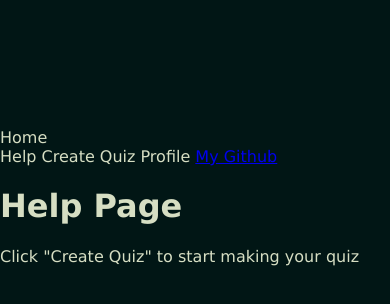
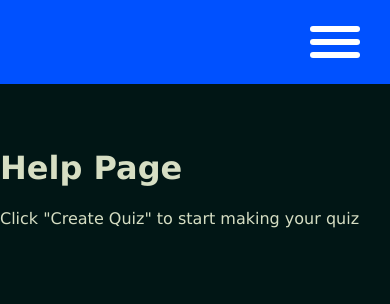
Before and after one commit to eddiewn/QuizApp, a plain HTML site: page Help/help.html in a window 390 px wide. Shown: the top 304 px of the page. Drawn offline with Linux system fonts and the light colour scheme.

Commit message:
The ugliest possible hamburger menu on the planet. But it works...

```diff
--- a/Header/header.css
+++ b/Header/header.css
@@ -1,8 +1,116 @@
+/* Mobile-only styles */
+@media (max-width: 767px) {
+
+
+header{
+    display: flex;
+    justify-content: flex-end;
+    width: 100%;
+    height: 10vh;
+    position: fixed;
+    top: 0;
+    background-color: rgb(0, 81, 255);
+}
+
+
+  /* #headerBackground {
+    display: flex;
+    width: 100%;
+    height: 60vh;
+    background-color: blue;
+
+  } */
+
+  #headerBackground{
+    display: flex;
+    width: 100%;
+    height: 60vh;
+    background-color: blue;
+    position: fixed;
+    top: -100%;
+    flex-direction: column;
+    justify-content: center;
+    align-items: center;
+}
+
+  #headerBackground.active{
+    top: 0;
+}
+
+  .navButtons {
+    flex-direction: column;
+    font-size: 3rem;
+    align-items: center;
+  }
+
+
+#hamborgor{
+    display: flex;
+    height: 100%;
+    flex-direction: column;
+    align-items: flex-end;
+    justify-content: center;
+    padding-right: 20px;
+    gap: 7px;
+    z-index: 1000000;
+}
+
+
+#hamborgor span:nth-child(1) {
+    width: 50px;
+    height: 6px;
+    background: white;
+    border-radius: 4px;
+    margin-left: 10px;
+    margin-right: 10px;
+}
+
+#hamborgor span:nth-child(2) {
+    width: 50px;
+    height: 6px;
+    background: white;
+    border-radius: 4px;
+    margin-left: 10px;
+    margin-right: 10px;
+}
+
+#hamborgor span:nth-child(3) {
+    width: 50px;
+    height: 6px;
+    background: white;
+    border-radius: 4px;
+    margin-left: 10px;
+    margin-right: 10px;
+}
+
+#hamborgor.active span:nth-child(1){
+    transform: translate(-50%, -50%) rotate(45deg);
+}
+
+#hamborgor.active span:nth-child(2){
+
+}
+
+#hamborgor.active span:nth-child(3){
+    transform: translate(-50%, 50%) rotate(-45deg);
+}
+
+
+
+.navButtons {
+    display: flex;
+    flex-direction: column;
+    align-items: center;
+    margin: auto;
+    font-size: 3rem;
+}
+}
 @media (min-width: 768px) {
 header{
     width: 100%;
+    top: 0;
     position: fixed;
-    top: 0;
+
 }
 
 #headerBackground{
@@ -14,6 +122,7 @@ header{
     border-radius: 45px;
     transition: 0.3s;
     box-shadow: 0px 0px 20px 1px #02C3BD;
+    top: 0;
 }
 
 #headerBackground.scrolled{
@@ -43,12 +152,11 @@ margin: 0;
     justify-content: space-between;
     margin: 0 auto;
     font-size: 1.5em;
+    gap: 1.5em;
+    flex-direction: row;
+
 }
 
-#rightButtons{
-    display: flex;
-    gap: 2rem;
-}
 
 .navButtons a:nth-child(2){
     margin-left: auto;
--- a/Header/header.js
+++ b/Header/header.js
@@ -3,15 +3,18 @@ class reUseHeaderTest extends HTMLElement{
         this.innerHTML=
         `
             <header id="header">
+            <div id="hamborgor">
+                <span></span>
+                <span></span>
+                <span></span>
+            </div>
                 <div id="headerBackground">
                     <nav class="navButtons">
                         <a class="navButton" id="homeButton" data-url="/index.html">Home</a>
-                        <div id="rightButtons">
-                            <a class="navButton" data-url="/Help/help.html">Help</a>
-                            <a class="navButton" data-url="/preCreateQuiz/preCreateQuiz.html">Create Quiz</a>
-                            <a class="navButton" data-url="/Profile/profile.html">Profile</a>
-                            <a class="navButton github-button"  href="https://github.com/eddiewn" data-color-scheme="no-preference: light; light: light; dark: dark;" data-size="large" aria-label="Follow @eddiewn on GitHub">My Github</a>
-                        <div>
+                        <a class="navButton" data-url="/Help/help.html">Help</a>
+                        <a class="navButton" data-url="/preCreateQuiz/preCreateQuiz.html">Create Quiz</a>
+                        <a class="navButton" data-url="/Profile/profile.html">Profile</a>
+                        <a class="navButton github-button"  href="https://github.com/eddiewn" data-color-scheme="no-preference: light; light: light; dark: dark;" data-size="large" aria-label="Follow @eddiewn on GitHub">My Github</a>
                     </nav>
                 </div>
             </header>
@@ -25,6 +28,14 @@ class reUseHeaderTest extends HTMLElement{
                 deloadAnimation(targetUrl);
             });
         });
+
+        const hamborgor = document.getElementById("hamborgor");
+        const headerBackground = document.getElementById("headerBackground");
+        hamborgor.addEventListener("click", () =>{
+            hamborgor.classList.toggle("active");
+            headerBackground.classList.toggle("active")
+        })
+
     }
 }
 
```
Also changed, not shown: script.js (line endings or trailing spaces).
